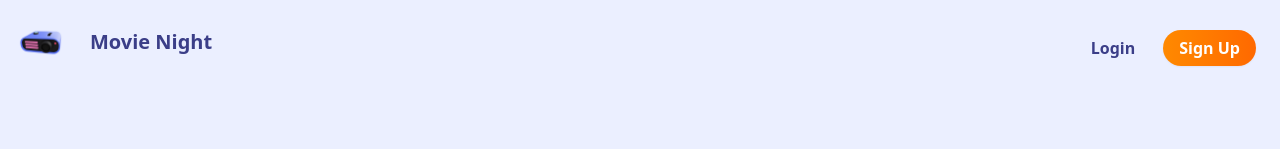
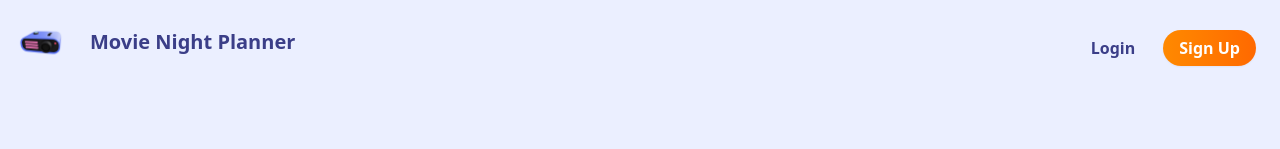
Before and after one commit to minnaheim/group_19_client, a Next.js app: page / in a window 1280 px wide. Shown: the top 149 px of the page. Built offline with nearby package versions, Linux system fonts and the light colour scheme.

Commit message:
corrected text

```diff
--- a/src/app/page.tsx
+++ b/src/app/page.tsx
@@ -39,7 +39,7 @@ const LandingPage = () => {
           >
             <Image src="/Projector.png" alt="App Icon" width={50} height={50} />
             <div className="ml-4 font-semibold text-[#3b3e88] text-xl">
-              Movie Night
+              Movie Night Planner
             </div>
           </div>
         </div>
```
